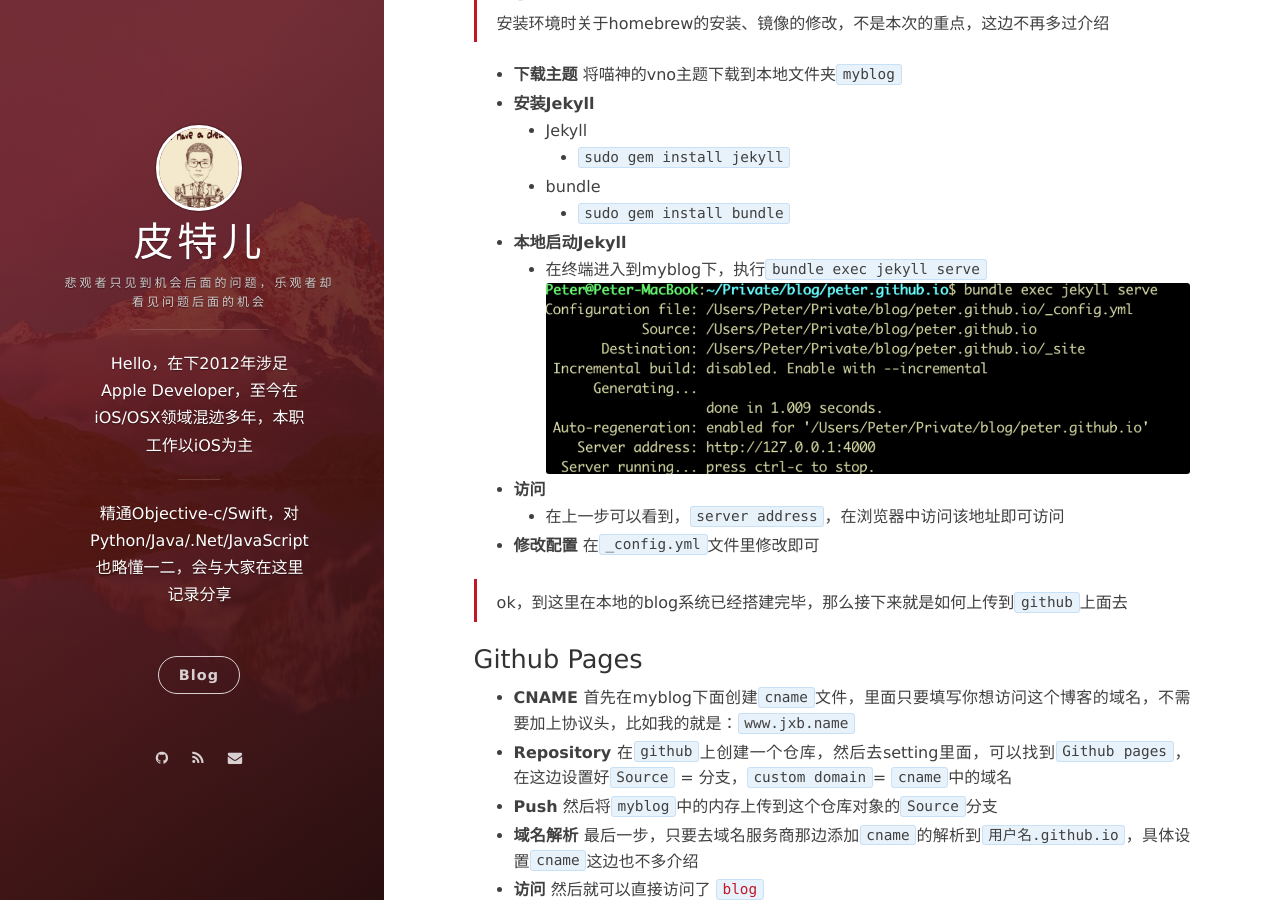
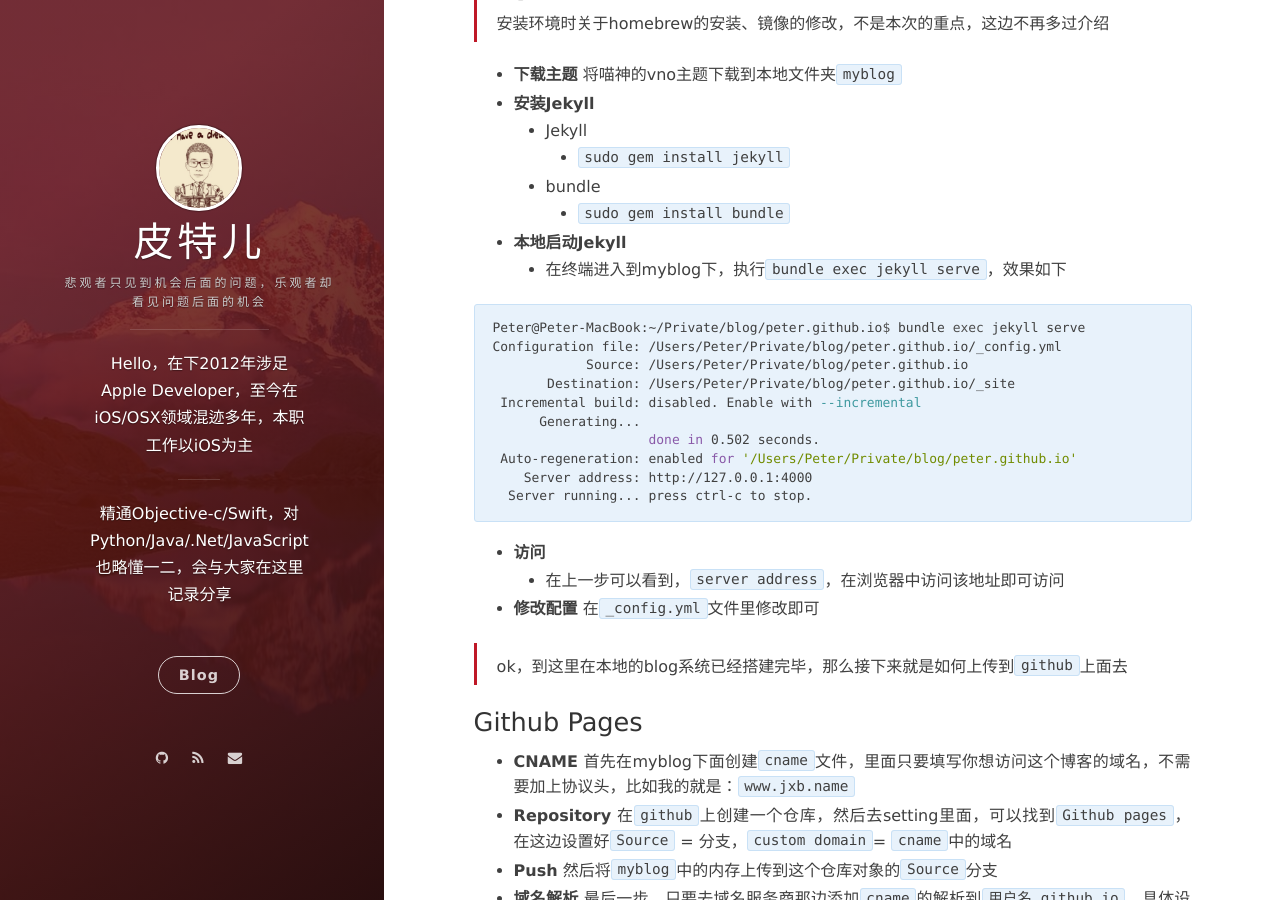
Before and after one commit to JxbSir/peter.github.io, a Jekyll site: the page built from _posts/2019-02-17-blog.markdown, in a window 1280 px wide and 900 px high, scrolled down 405 px. Built offline with Jekyll 4.4.1, drawn with Linux system fonts in a browser that asks for light colours; nearby versions of some CDN libraries; comment, search, counter and statistics services are not loaded.

Commit message:
移除图片依赖

````diff
--- a/_posts/2019-02-17-blog.markdown
+++ b/_posts/2019-02-17-blog.markdown
@@ -22,8 +22,20 @@
 	- bundle
 		- `sudo gem install bundle`
 - **本地启动Jekyll**
-	- 在终端进入到myblog下，执行`bundle exec jekyll serve`
-	 ![Alt text](/assets/images/posts/blog-img1.png)
+	- 在终端进入到myblog下，执行`bundle exec jekyll serve`，效果如下
+
+```shell
+Peter@Peter-MacBook:~/Private/blog/peter.github.io$ bundle exec jekyll serve
+Configuration file: /Users/Peter/Private/blog/peter.github.io/_config.yml
+            Source: /Users/Peter/Private/blog/peter.github.io
+       Destination: /Users/Peter/Private/blog/peter.github.io/_site
+ Incremental build: disabled. Enable with --incremental
+      Generating...
+                    done in 0.502 seconds.
+ Auto-regeneration: enabled for '/Users/Peter/Private/blog/peter.github.io'
+    Server address: http://127.0.0.1:4000
+  Server running... press ctrl-c to stop.
+```
 - **访问**
 	- 在上一步可以看到，`server address`，在浏览器中访问该地址即可访问
 - **修改配置** 在`_config.yml`文件里修改即可
````
Also changed, not shown: 3 other files.
